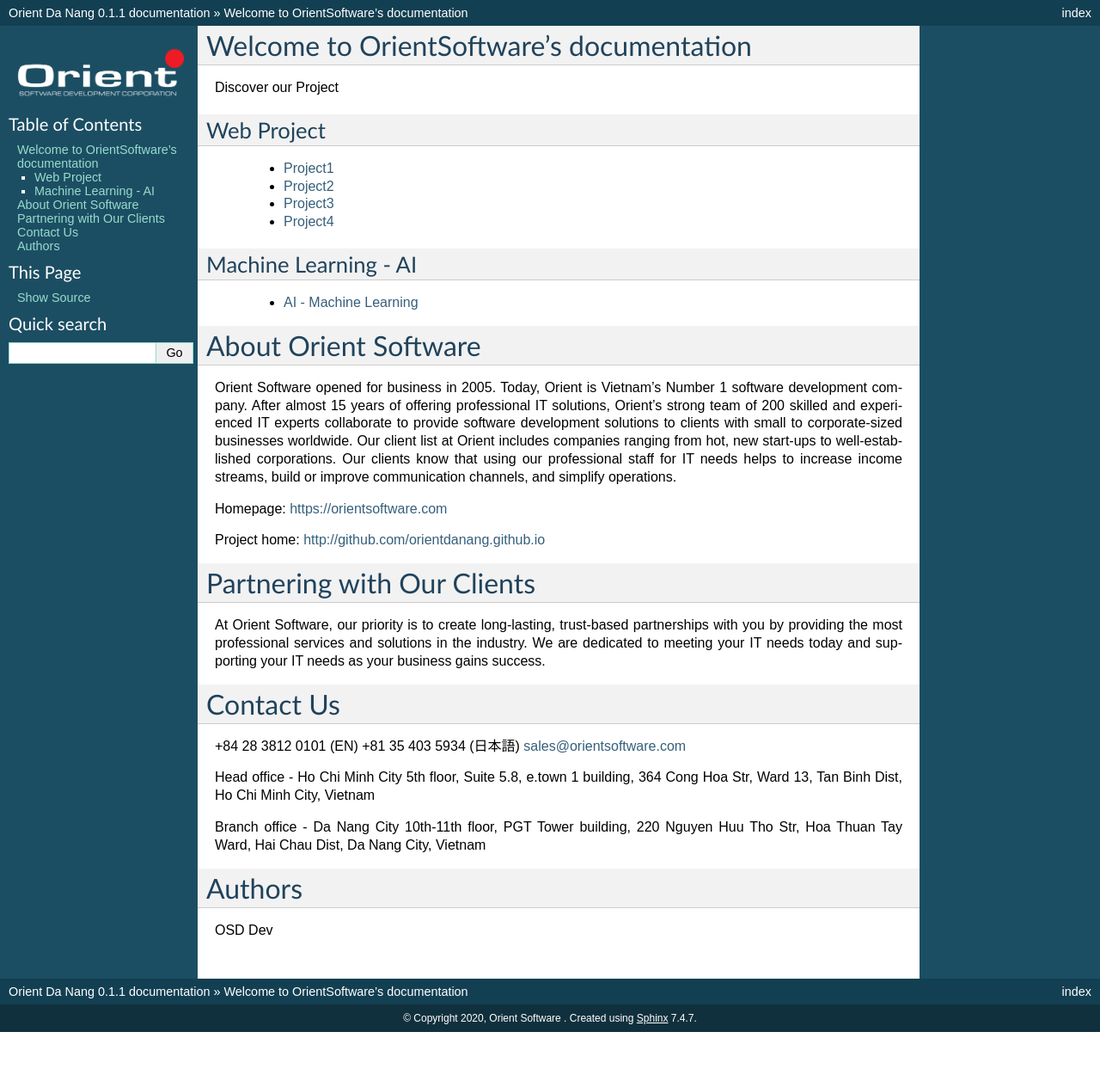
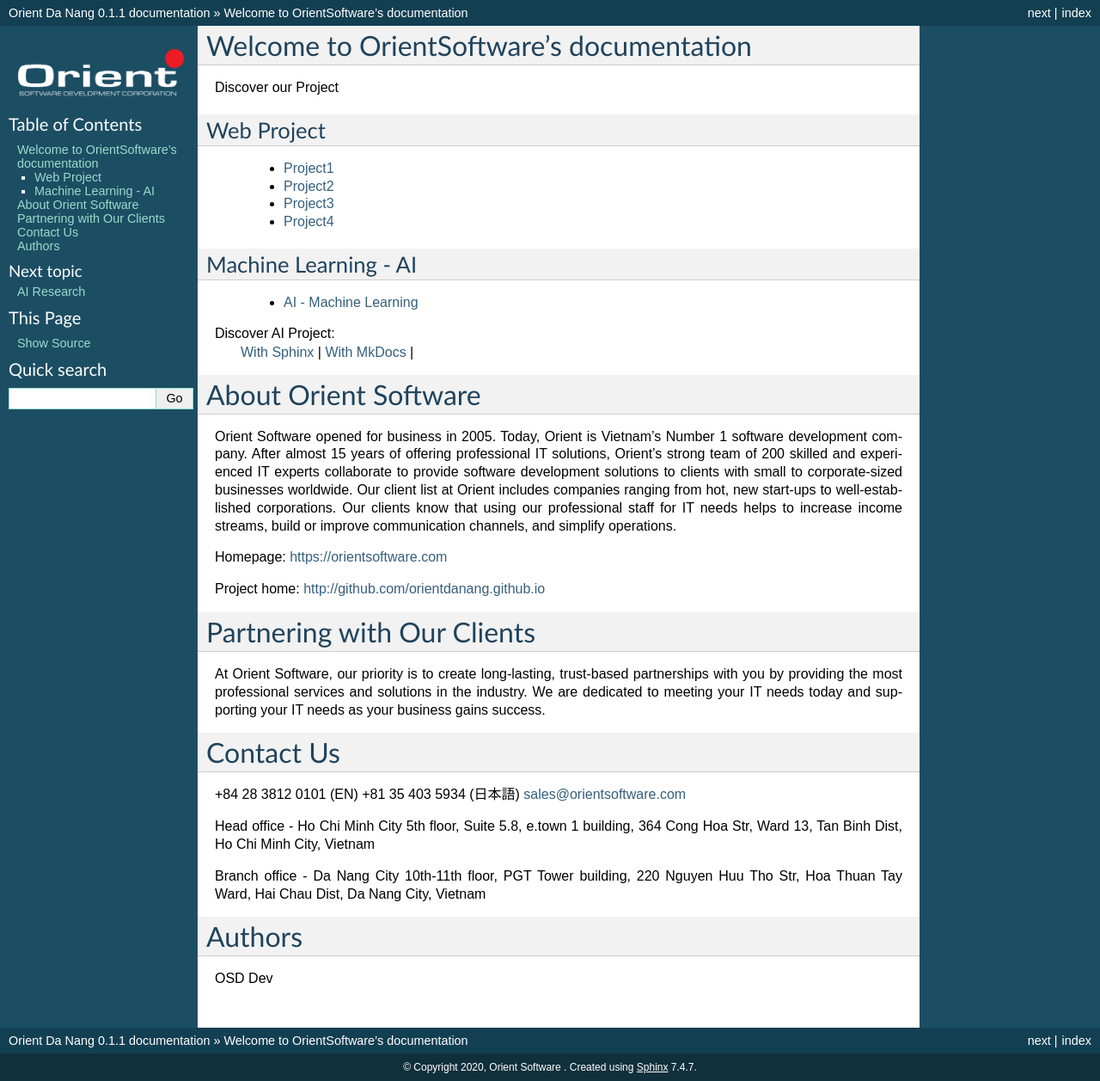
Before and after one commit to OrientDaNang/orientdanang.github.io, a Sphinx documentation site: the page built from docs/index.rst, in a window 1280 px wide. Shown: the whole page at 86% size. Built offline with Sphinx 7.4.7, drawn with Linux system fonts in a browser that asks for light colours; before the commit the page ends 1200 px from its top, so only the background shows below that.

```diff
--- a/docs/ai-project/index.rst
+++ b/docs/ai-project/index.rst
@@ -4,4 +4,4 @@ AI Project
 Sample Project
 --------------
 
-    * :doc:`Sample Project</sample-project>`
+    * :doc:`Sample Project<./sample-project>`
--- a/docs/ai-research/index.rst
+++ b/docs/ai-research/index.rst
@@ -4,4 +4,4 @@ AI Research
 Sample Research
 --------------
 
-    * :doc:`Sample Project</sample-research>`
+    * :doc:`Sample Research<./sample-research>`
--- a/docs/index.rst
+++ b/docs/index.rst
@@ -16,4 +16,16 @@ Machine Learning - AI
 
     * :doc:`AI - Machine Learning</AI-Machine-Learning-Index>`
 
+Discover AI Project:
+  :doc:`With Sphinx </ai-research/index>` |
+  :doc:`With MkDocs </ai-project/index>` |
+
+.. toctree::
+    :maxdepth: 2
+    :hidden:
+    :caption: AI Machine Learning
+
+    /ai-research/index
+    /ai-project/index
+
 .. include:: ../README.rst
```
